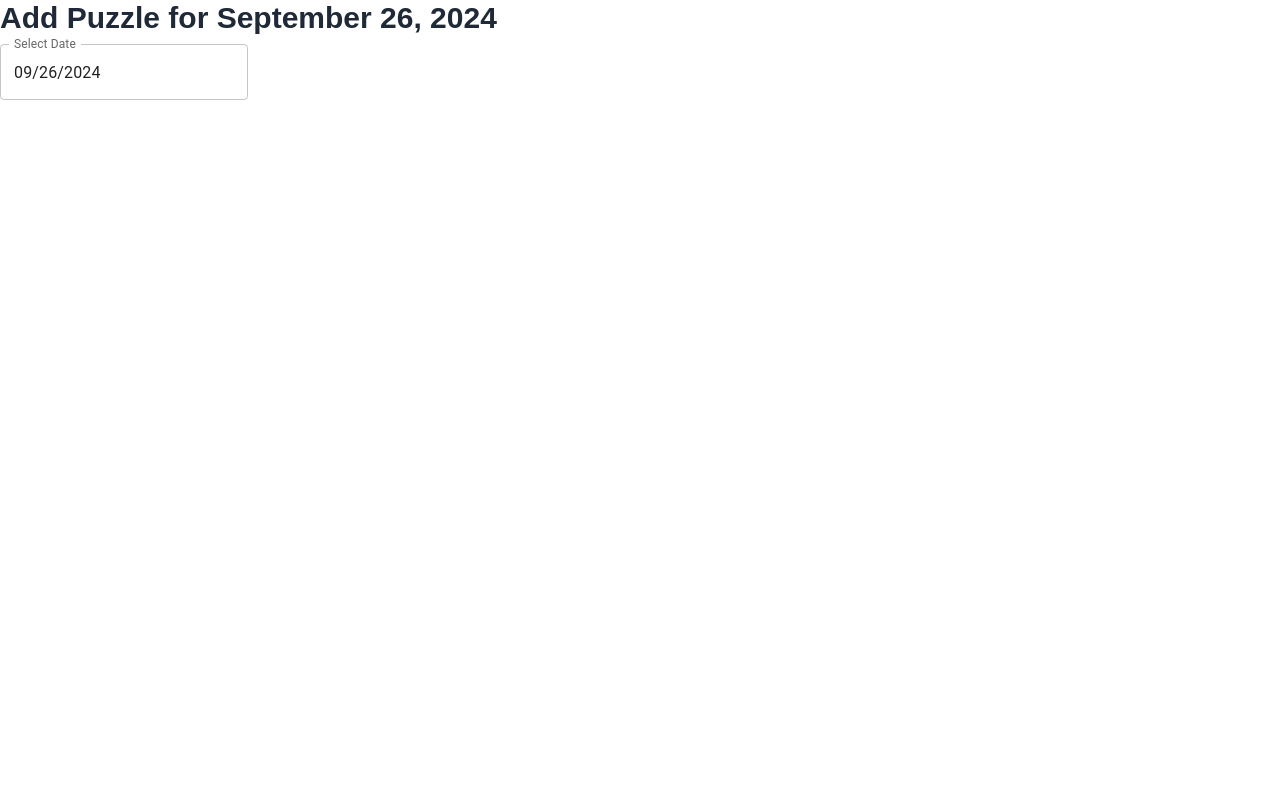
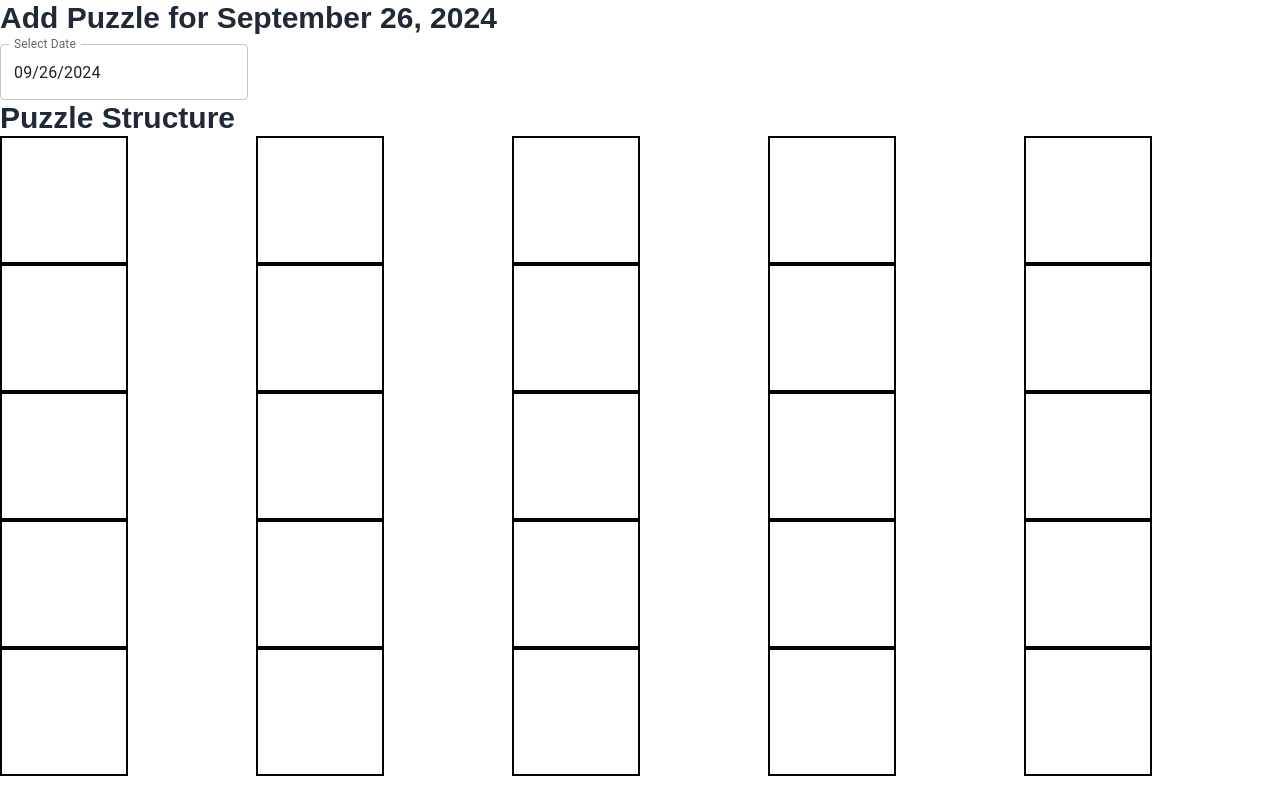
Before and after one commit to JoshuaOStafford/mini-cross-hustler, a Next.js app: page /add_puzzle in a window 1280 px wide. Built offline with nearby package versions, Linux system fonts and the light colour scheme.

Commit message:
Structure is properly updating when PuzzleBox is clicked.

```diff
--- a/app/components/AddPuzzle.tsx
+++ b/app/components/AddPuzzle.tsx
@@ -2,6 +2,7 @@
 import React, { useState } from "react";
 import DateSelector from "@components/DateSelector";
 import dayjs from "dayjs";
+import PuzzleStructure from "./PuzzleStructure";
 
 enum Step {
     Date,
@@ -12,7 +13,8 @@ enum Step {
 }
 
 const AddPuzzle = () => {
-    const [date, setDate] = useState<Date | null>(new Date());    const [time, setTime] = useState(0);
+    const [date, setDate] = useState<Date | null>(new Date());
+    const [time, setTime] = useState(0);
     const [structure, setStructure] = useState("");
     const [words, setWords] = useState<string[]>([]);
     const [order, setOrder] = useState<string[]>([]);
@@ -22,6 +24,7 @@ const AddPuzzle = () => {
         <div>
         <h1>Add Puzzle for {date ? dayjs(date).format("MMMM D, YYYY") : ""}</h1>
         <DateSelector date={date} setDate={setDate} />
+        <PuzzleStructure structure={structure} setStructure={setStructure} />
         </div>
     );
 };
--- a/app/components/PuzzleBox.tsx
+++ b/app/components/PuzzleBox.tsx
@@ -0,0 +1,20 @@
+import React from "react";
+
+type PuzzleBoxProps = {
+    char: string;
+    structure: string;
+    handleBoxClick: (char: string) => void;
+}
+const PuzzleBox = ({char, structure, handleBoxClick} : PuzzleBoxProps) => {
+    const isLit = !structure.includes(char);
+
+    return (
+        <div
+            className={`border-black border-2 w-[10vw] h-[10vw] box-border m-0`}
+            onClick={() => handleBoxClick(char)}
+            style={{ backgroundColor: isLit ? "white" : "black" }}
+        ></div>
+    );
+};
+
+export default PuzzleBox;
--- a/app/components/PuzzleStructure.tsx
+++ b/app/components/PuzzleStructure.tsx
@@ -0,0 +1,42 @@
+import React from "react";
+import PuzzleBox from "@components/PuzzleBox";
+type PuzzleStructureProps = {
+    structure: string;
+    setStructure: (structure: string) => void;
+}
+const PuzzleStructure = ({ structure, setStructure }: PuzzleStructureProps) => {
+
+
+    /**
+     * Handles a box being clicked by adding or removing it from the structure
+     * string. If a char is in structure, its box is black or void in crossword.
+     * If not, it is added.The structure string is then sorted alphabetically.
+     * @param char The character of the box being clicked
+     */
+    const handleBoxClick = (char: string) => {
+
+        // if box is already selected, remove it
+        if (!structure.includes(char)) {
+            console.log("box was selected");
+            console.log(char);
+            setStructure(structure + char);
+        } else {
+            console.log("box was not selected")
+            setStructure(structure.replace(char, ''));
+        }
+        console.log("test: " + structure); // for debugging
+    }
+
+    return (
+        <div>
+            <h1>Puzzle Structure</h1>
+            <div className="grid grid-cols-5 gap-0">
+                {['a', 'b', 'c', 'd', 'e', 'f', 'g', 'h', 'i', 'j', 'k', 'l', 'm', 'n', 'o', 'p', 'q', 'r', 's', 't', 'u', 'v', 'w', 'x', 'y'].map((char, index) => (
+                    <PuzzleBox key={index} char={char} structure={structure} handleBoxClick={handleBoxClick} />
+                ))}
+            </div>
+        </div>
+    );
+};
+
+export default PuzzleStructure;
```
